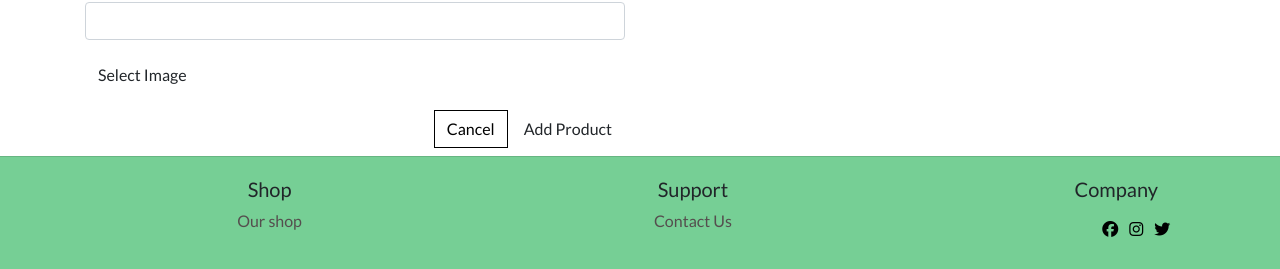
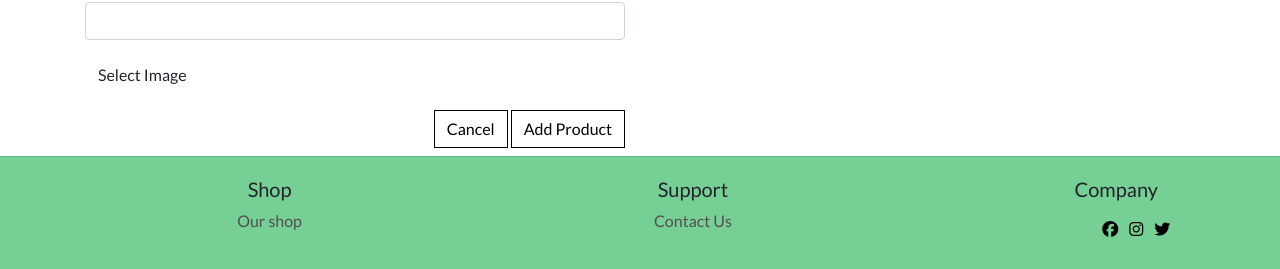
Before and after one commit to Code-Institute-Submissions/STEPZ, a Django app: page /products/add/ in a window 1280 px wide. Shown: the part 1191-1460 px from the top of the page. Run offline with Django 3.2, Linux system fonts and the light colour scheme; a user stored in the database is signed in; data comes from the database, SQL or seed files in the repository; some libraries are stand-ins or nearby versions.

Commit message:
button outline added

```diff
--- a/products/templates/products/add_product.html
+++ b/products/templates/products/add_product.html
@@ -34,7 +34,7 @@
                     {% endfor %}
                     <div class="text-right">
                         <a class="btn btn-outline-black rounded-0" href="{% url 'products' %}">Cancel</a>
-                        <button class="btn btn-black rounded-0" type="submit">Add Product</button>
+                        <button class="btn btn-black btn-outline-black rounded-0" type="submit">Add Product</button>
                     </div>
                 </form>
             </div>
```
